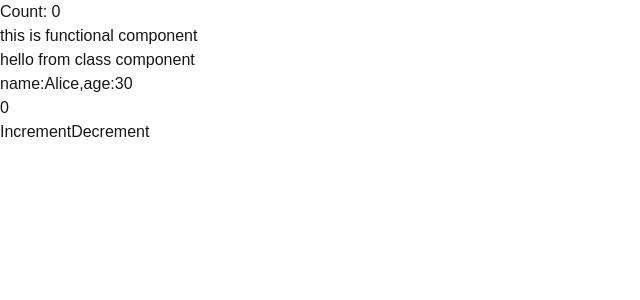
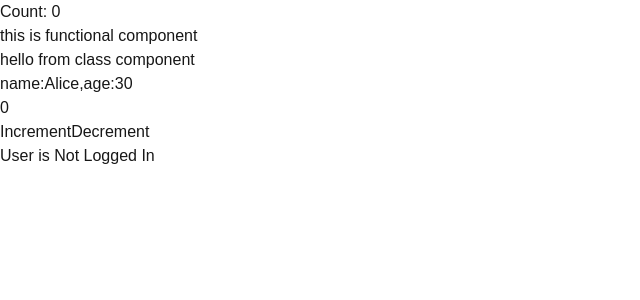
Before and after one commit to jui1234/pp, a Next.js app: page / in a window 1280 px wide. Shown: the top 300 px of the page, without its empty margins (0-640 px from the left). Built offline with nearby package versions, Linux system fonts and the light colour scheme.

Commit message:
codotion 1st solve

```diff
--- /dev/null
+++ b/app/ConditionRendering/page.tsx
@@ -0,0 +1,14 @@
+"use client";
+function ConditionRendering() {
+    let isUserLoggedIn = false;
+    return(
+        <>
+        {isUserLoggedIn ? (
+            <h1>User is Logged In</h1>
+        ) : (
+            <h1>User is Not Logged In</h1>
+        )}
+        </>
+    );
+    }
+    export default ConditionRendering;
--- a/app/page.tsx
+++ b/app/page.tsx
@@ -4,6 +4,7 @@ import FunctionalComponent from "./functionalComponent/page";
 import Welcome from "./ClassComponent/page";
 import ParentComponent from "./PropsAndState/ParentComponent/page";
 import StateComponent from "./StateComponent/page";
+import ConditionRendering from "./ConditionRendering/page";
 
 
 export default function Home() {
@@ -13,6 +14,7 @@ export default function Home() {
       <Welcome />
       <ParentComponent />
       <StateComponent />
+      <ConditionRendering/>
     </div>
   );
 }
```
